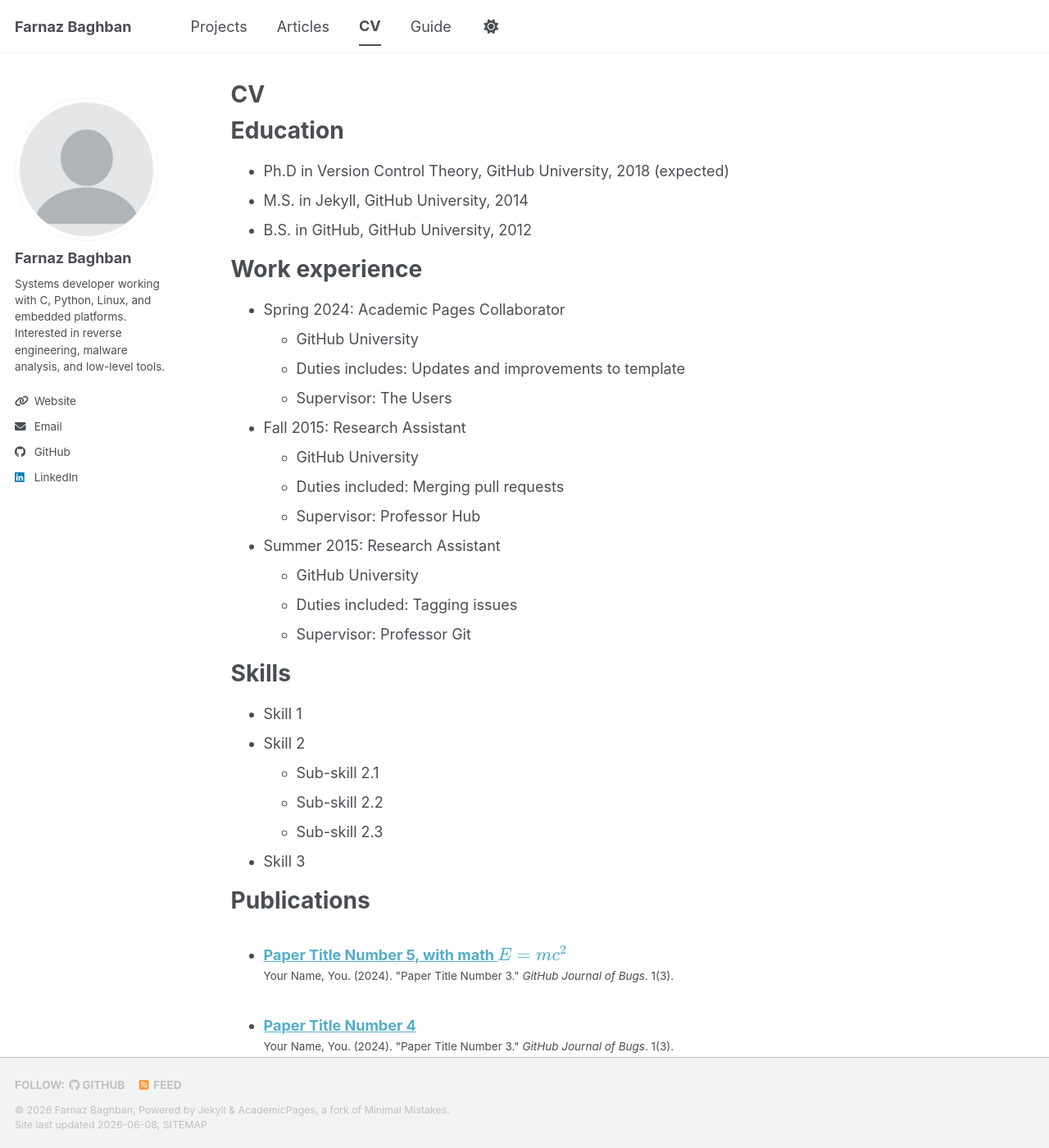
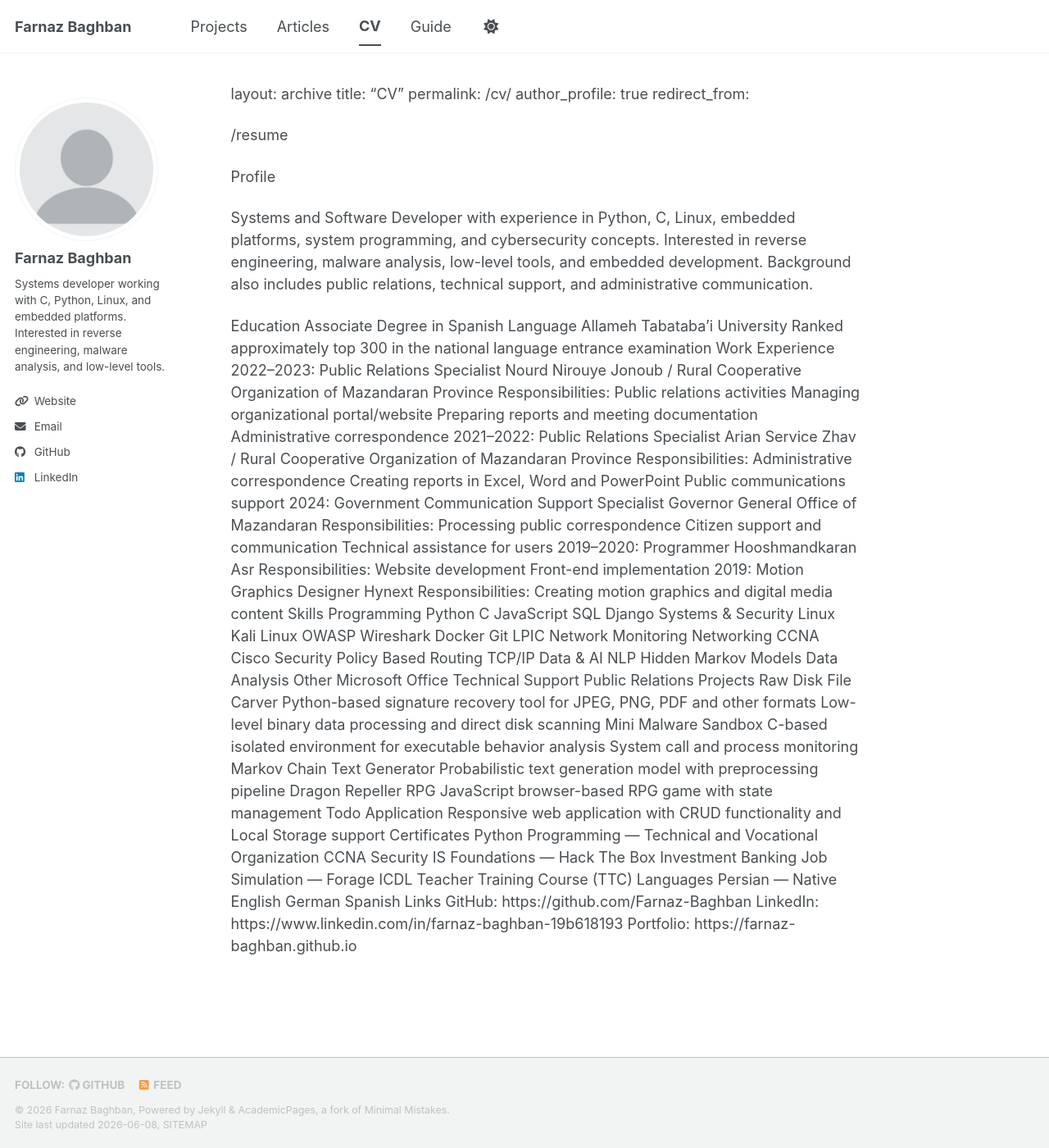
Before and after one commit to Farnaz-Baghban/Farnaz-Baghban.github.io, a Jekyll site: the page built from _pages/cv.md, in a window 1280 px wide and 1400 px high. Shown: the whole window at 82% size. Built offline with Jekyll 4.4.1, drawn with Linux system fonts in a browser that asks for light colours; our own code applies the rules of GitHub Pages for plain Markdown files; a script bundle is joined from its source files by our own code; library files that are not in the unit come from our copies; some of the changed text lies outside the part shown.

Commit message:
Update cv.md

```diff
--- a/_pages/cv.md
+++ b/_pages/cv.md
@@ -1,64 +1,105 @@
----
 layout: archive
 title: "CV"
 permalink: /cv/
 author_profile: true
 redirect_from:
-  - /resume
----
+
+/resume
 
 {% include base_path %}
 
+Profile
+
+Systems and Software Developer with experience in Python, C, Linux, embedded platforms, system programming, and cybersecurity concepts. Interested in reverse engineering, malware analysis, low-level tools, and embedded development. Background also includes public relations, technical support, and administrative communication.
+
 Education
-======
-* Ph.D in Version Control Theory, GitHub University, 2018 (expected)
-* M.S. in Jekyll, GitHub University, 2014
-* B.S. in GitHub, GitHub University, 2012
-
-Work experience
-======
-* Spring 2024: Academic Pages Collaborator
-  * GitHub University
-  * Duties includes: Updates and improvements to template
-  * Supervisor: The Users
-
-* Fall 2015: Research Assistant
-  * GitHub University
-  * Duties included: Merging pull requests
-  * Supervisor: Professor Hub
-
-* Summer 2015: Research Assistant
-  * GitHub University
-  * Duties included: Tagging issues
-  * Supervisor: Professor Git
-
+Associate Degree in Spanish Language
+Allameh Tabataba'i University
+Ranked approximately top 300 in the national language entrance examination
+Work Experience
+2022–2023: Public Relations Specialist
+Nourd Nirouye Jonoub / Rural Cooperative Organization of Mazandaran Province
+Responsibilities:
+Public relations activities
+Managing organizational portal/website
+Preparing reports and meeting documentation
+Administrative correspondence
+2021–2022: Public Relations Specialist
+Arian Service Zhav / Rural Cooperative Organization of Mazandaran Province
+Responsibilities:
+Administrative correspondence
+Creating reports in Excel, Word and PowerPoint
+Public communications support
+2024: Government Communication Support Specialist
+Governor General Office of Mazandaran
+Responsibilities:
+Processing public correspondence
+Citizen support and communication
+Technical assistance for users
+2019–2020: Programmer
+Hooshmandkaran Asr
+Responsibilities:
+Website development
+Front-end implementation
+2019: Motion Graphics Designer
+Hynext
+Responsibilities:
+Creating motion graphics and digital media content
 Skills
-======
-* Skill 1
-* Skill 2
-  * Sub-skill 2.1
-  * Sub-skill 2.2
-  * Sub-skill 2.3
-* Skill 3
-
-Publications
-======
-  <ul>{% for post in site.publications reversed %}
-    {% include archive-single-cv.html %}
-  {% endfor %}</ul>
-
-Talks
-======
-  <ul>{% for post in site.talks reversed %}
-    {% include archive-single-talk-cv.html  %}
-  {% endfor %}</ul>
-
-Teaching
-======
-  <ul>{% for post in site.teaching reversed %}
-    {% include archive-single-cv.html %}
-  {% endfor %}</ul>
-
-Service and leadership
-======
-* Currently signed in to 43 different slack teams
+Programming
+Python
+C
+JavaScript
+SQL
+Django
+Systems & Security
+Linux
+Kali Linux
+OWASP
+Wireshark
+Docker
+Git
+LPIC
+Network Monitoring
+Networking
+CCNA
+Cisco Security
+Policy Based Routing
+TCP/IP
+Data & AI
+NLP
+Hidden Markov Models
+Data Analysis
+Other
+Microsoft Office
+Technical Support
+Public Relations
+Projects
+Raw Disk File Carver
+Python-based signature recovery tool for JPEG, PNG, PDF and other formats
+Low-level binary data processing and direct disk scanning
+Mini Malware Sandbox
+C-based isolated environment for executable behavior analysis
+System call and process monitoring
+Markov Chain Text Generator
+Probabilistic text generation model with preprocessing pipeline
+Dragon Repeller RPG
+JavaScript browser-based RPG game with state management
+Todo Application
+Responsive web application with CRUD functionality and Local Storage support
+Certificates
+Python Programming — Technical and Vocational Organization
+CCNA Security
+IS Foundations — Hack The Box
+Investment Banking Job Simulation — Forage
+ICDL
+Teacher Training Course (TTC)
+Languages
+Persian — Native
+English
+German
+Spanish
+Links
+GitHub: https://github.com/Farnaz-Baghban
+LinkedIn: https://www.linkedin.com/in/farnaz-baghban-19b618193
+Portfolio: https://farnaz-baghban.github.io
```
